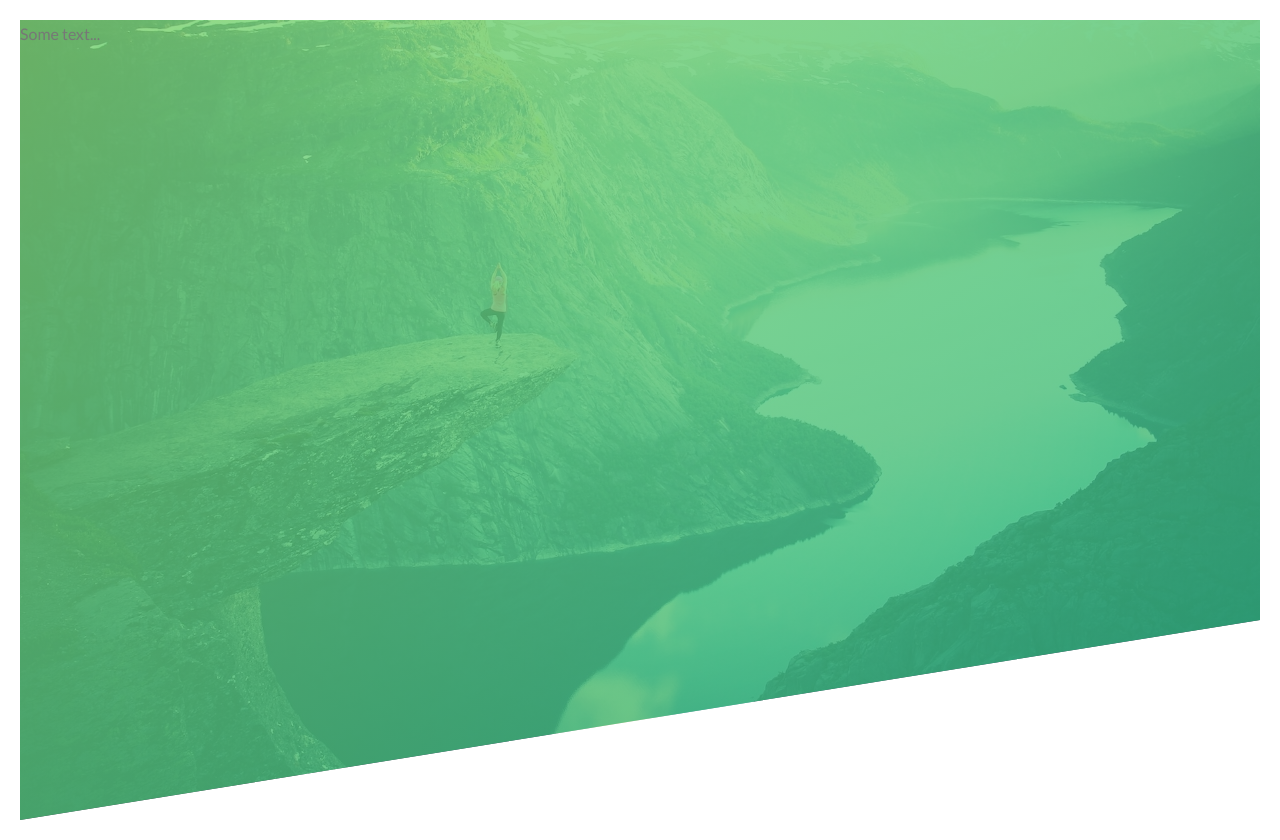
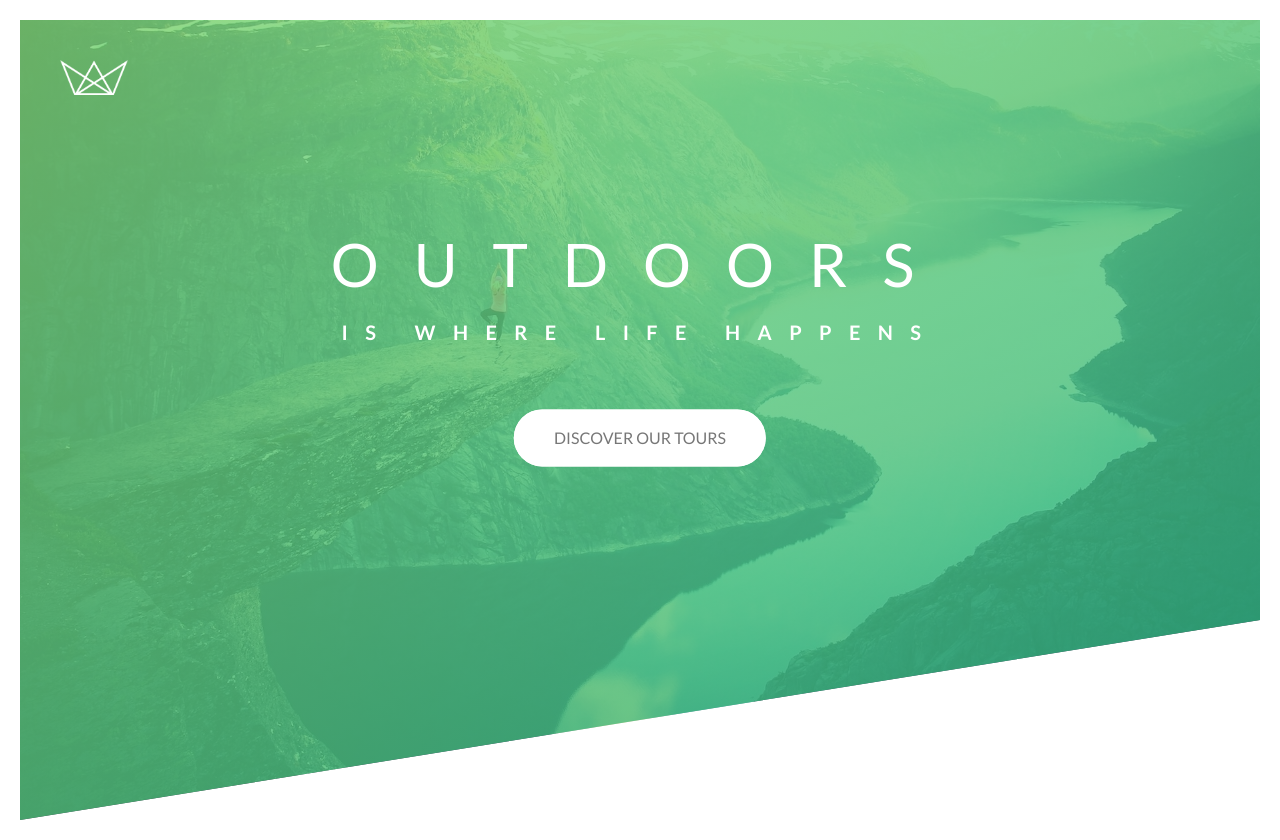
Before and after one commit to uniboxx/natours-css-sass-course, a plain HTML site: page index.html in a window 1280 px wide. Drawn offline with Linux system fonts and the light colour scheme.

Commit message:
finished header's button with animation

```diff
--- a/css/style.css
+++ b/css/style.css
@@ -27,4 +27,153 @@ body {
   background: linear-gradient(to right bottom, #7ed56fcc, #28b485cc),
     url('../img/hero.jpg') top / cover; /* if one value the second is automatically center*/
   clip-path: polygon(0 0, 100% 0, 100% 75svh, 0 100%);
+  position: relative;
 }
+
+.logo-box {
+  position: absolute;
+  top: 40px;
+  left: 40px;
+}
+
+.logo {
+  height: 35px; /* it's enought one size and the other will be set automatically */
+}
+
+/* .logo:hover {
+  animation: moveInRight 1s ease-out;
+} */
+
+.text-box {
+  position: absolute;
+  top: 40%;
+  left: 50%;
+  transform: translate(-50%, -50%);
+  text-align: center;
+}
+
+.heading-primary {
+  color: #fff;
+  text-transform: uppercase;
+
+  /* prevent the little step to top in animation */
+  backface-visibility: hidden;
+  margin-bottom: 60px;
+}
+
+.heading-primary span {
+  display: block;
+}
+
+.heading-primary-main {
+  font-size: 60px;
+  font-weight: 400;
+  letter-spacing: 35px;
+  /* animation: moveInLeft 2s; */
+  animation-name: moveInLeft;
+  animation-duration: 1s;
+  animation-timing-function: ease-out;
+  /* animation-delay: 2s; */
+  /* animation-iteration-count: 3; */
+}
+
+.heading-primary-sub {
+  font-size: 20px;
+  font-weight: 700;
+  letter-spacing: 17.4px;
+  animation: moveInRight 1s ease-out;
+}
+
+@keyframes moveInLeft {
+  0% {
+    opacity: 0;
+    transform: translateX(-100px);
+  }
+  80% {
+    transform: translateX(10px);
+  }
+
+  100% {
+    opacity: 1;
+    transform: translate(0);
+  }
+}
+
+@keyframes moveInRight {
+  0% {
+    opacity: 0;
+    transform: translateX(100px);
+  }
+  80% {
+    transform: translateX(-10px);
+  }
+
+  100% {
+    opacity: 1;
+    transform: translate(0);
+  }
+}
+
+.btn:link,
+.btn:visited {
+  text-transform: uppercase;
+  text-decoration: none;
+  padding: 15px 40px;
+  display: inline-block;
+  border-radius: 100px;
+  transition: all 0.2s;
+  position: relative;
+}
+.btn:hover {
+  transform: translateY(-3px);
+  box-shadow: 0 10px 20px #00000033;
+}
+
+.btn:active {
+  transform: translateY(-1px);
+  box-shadow: 0 5px 10px #00000033;
+}
+
+.btn-white {
+  background-color: #fff;
+  color: #777;
+}
+
+.btn::after {
+  content: '';
+  display: inline-block;
+  height: 100%;
+  width: 100%;
+  border-radius: 100px;
+  position: absolute;
+  top: 0;
+  left: 0;
+  z-index: -1;
+  transition: all 0.4s;
+}
+
+.btn-white::after {
+  background-color: #fff;
+}
+
+.btn:hover::after {
+  transform: scaleX(1.4) scaleY(1.6);
+  opacity: 0;
+}
+
+.btn-animated {
+  animation: moveInBottom 0.5s ease-out 0.75s;
+  animation-fill-mode: backwards; /* applica l'impostazione iniziale dell'animazione all'elemento */
+}
+
+@keyframes moveInBottom {
+  0% {
+    opacity: 0;
+    transform: translateY(30px);
+  }
+
+  100% {
+    opacity: 1;
+    transform: translate(0);
+  }
+}
--- a/index.html
+++ b/index.html
@@ -11,6 +11,18 @@
     <title>Natours | Exciting tours for adventurous people</title>
   </head>
   <body>
-    <header class="header">Some text...</header>
+    <header class="header">
+      <div class="logo-box">
+        <img class="logo" src="img/logo-white.png" alt="Logo" />
+      </div>
+      <div class="text-box">
+        <h1 class="heading-primary">
+          <span class="heading-primary-main">Outdoors</span>
+          <span class="heading-primary-sub">is where life happens</span>
+        </h1>
+
+        <a class="btn btn-white btn-animated" href="#">Discover our tours</a>
+      </div>
+    </header>
   </body>
 </html>
```
